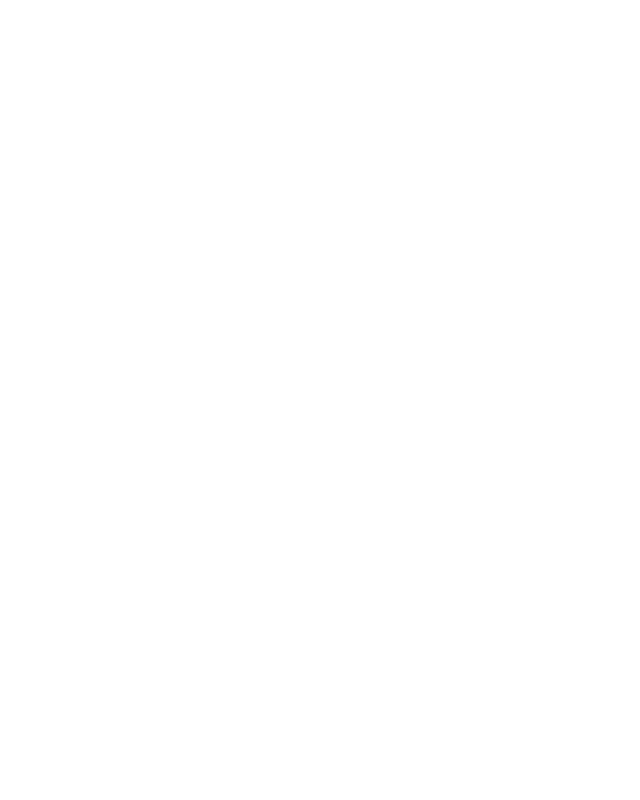
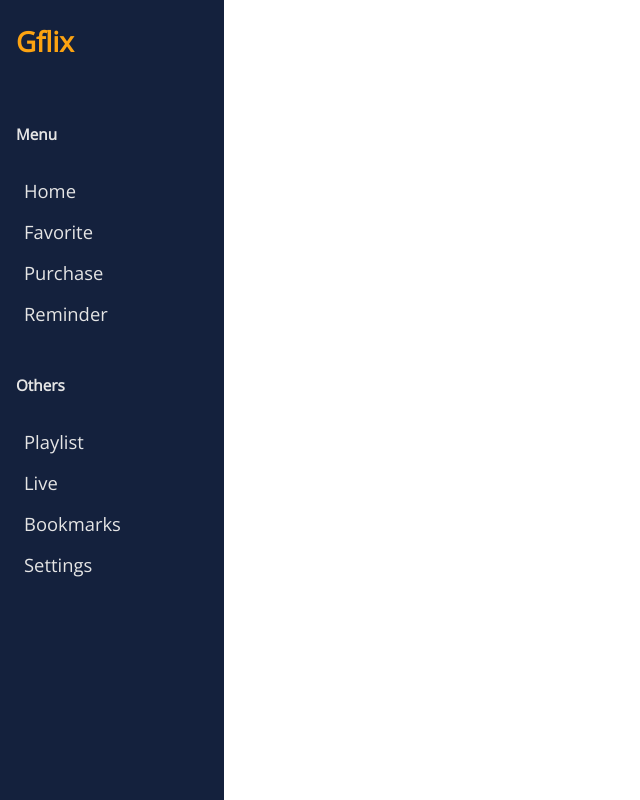
Before and after one commit to maitrakhatri/DarDoc-Frontend-Assignment, a React (Create React App) app: page / in a window 1280 px wide. Shown: the whole page, without its empty margins (0-640 px from the left). Built offline with nearby package versions, Linux system fonts and the light colour scheme; the HTML template or start-up script is replaced by a standard one.

Commit message:
feat: sidebar DONE

```diff
--- a/public/index.html
+++ b/public/index.html
@@ -24,7 +24,7 @@
       work correctly both with client-side routing and a non-root public URL.
       Learn how to configure a non-root public URL by running `npm run build`.
     -->
-    <title>React App</title>
+    <title>Gflix Movie Recommendation</title>
   </head>
   <body>
     <noscript>You need to enable JavaScript to run this app.</noscript>
--- a/src/App.css
+++ b/src/App.css
@@ -0,0 +1,37 @@
+#sidebar {
+    display: flex;
+    flex-direction: column;
+    gap: 1rem;
+    top: 0;
+    left: 0;
+    height:100%;
+    position: absolute;
+    background-color: #14213D;
+    color: #E5E5E5;
+    width: 13rem;
+    font-size: 1.15rem;
+    padding-left: 1rem;
+}
+
+#title {
+    color: #FCA311;
+}
+
+#menu, #others {
+    display: flex;
+    flex-direction: column;
+}
+
+#menu div, #others div {
+    padding: 0.5rem;
+    display: flex;
+    justify-content: left;
+    align-items: center;
+}
+
+#menu div:hover, #others div:hover {
+    background-color: #1a2c51;
+    cursor: pointer;
+    border-left: 0.25rem solid #FCA311;
+
+}
--- a/src/App.js
+++ b/src/App.jsx
@@ -1,8 +1,10 @@
-import './App.css';
+import "./App.css";
+import { Sidebar } from "./Components"
 
 function App() {
   return (
     <div className="App">
+      <Sidebar/>
     </div>
   );
 }
--- /dev/null
+++ b/src/Components/Sidebar.jsx
@@ -0,0 +1,23 @@
+function Sidebar() {
+  return (
+    <aside id="sidebar">
+      <h1 id="title">Gflix</h1>
+      <div id="menu">
+        <h5>Menu</h5>
+        <div className="menu-list">Home</div>
+        <div className="menu-list">Favorite</div>
+        <div className="menu-list">Purchase</div>
+        <div className="menu-list">Reminder</div>
+      </div>
+      <div id="others">
+        <h5>Others</h5>
+        <div className="others-list">Playlist</div>
+        <div className="others-list">Live</div>
+        <div className="others-list">Bookmarks</div>
+        <div className="others-list">Settings</div>
+      </div>
+    </aside>
+  );
+}
+
+export { Sidebar }
--- /dev/null
+++ b/src/Components/index.js
@@ -0,0 +1 @@
+export { Sidebar } from "./Sidebar"
--- a/src/index.css
+++ b/src/index.css
@@ -0,0 +1,8 @@
+@import url('https://fonts.googleapis.com/css2?family=Open+Sans&display=swap');
+
+body {
+    margin: 0;
+    padding: 0;
+    font-family: 'Open Sans', sans-serif;
+    height: 100%;
+}
```
